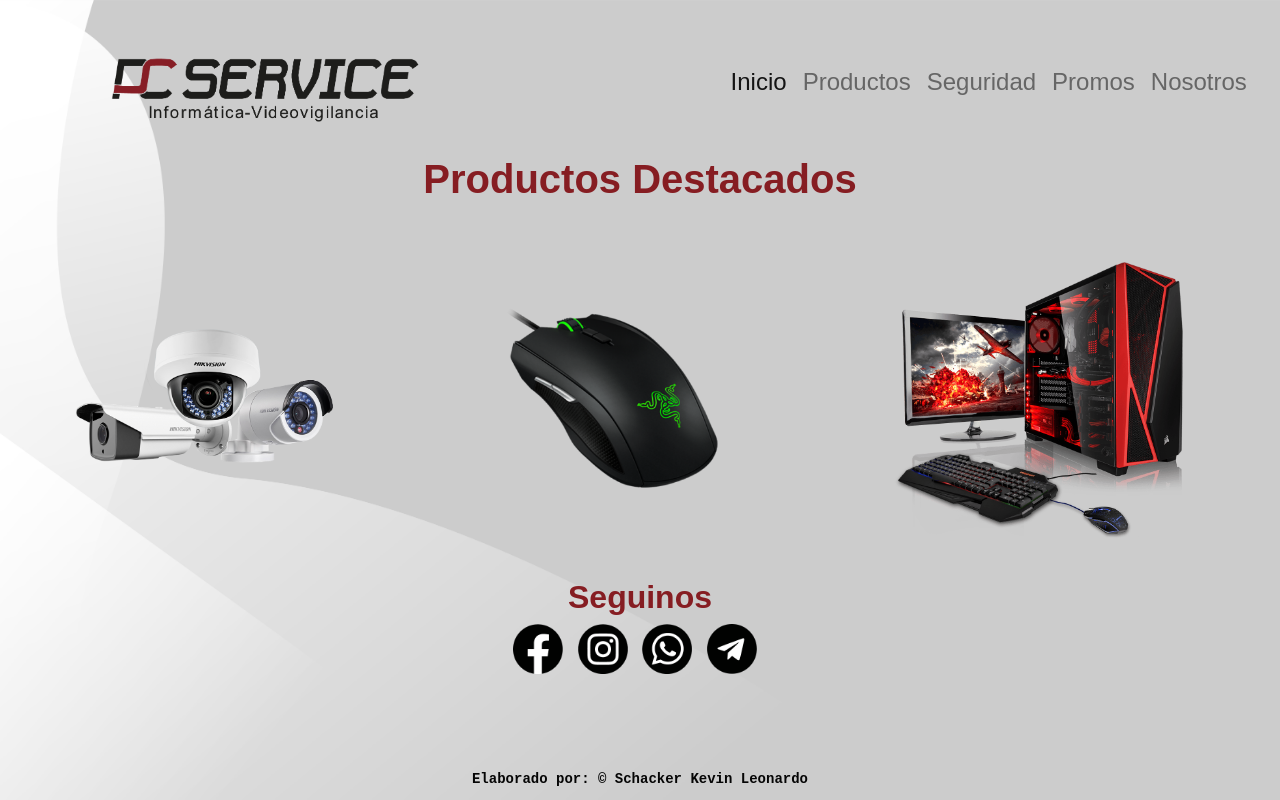
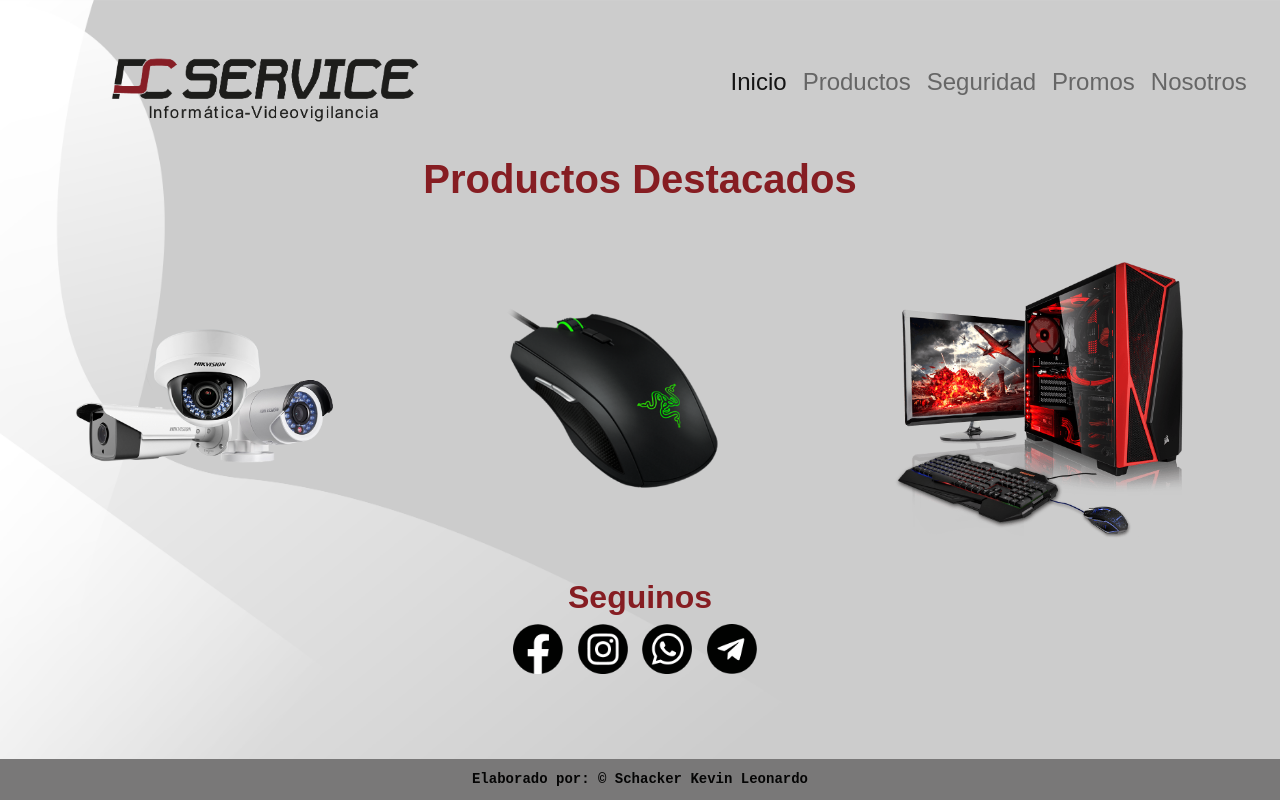
Before and after one commit to KevinSchacker/ENTREGA-2-SCHACKER-KEVIN-CODERHOUSE-20-05, a plain HTML site: page index.html in a window 1280 px wide. Drawn offline with nearby package versions, Linux system fonts and the light colour scheme.

Commit message:
cambio fondo footer

```diff
--- a/CSS/style.css
+++ b/CSS/style.css
@@ -110,7 +110,7 @@ body {
 /* Estilos para el pie de página */
 footer {
     text-align: center;
-    background-color:transparent;
+    background-color:rgb(121, 120, 120);
     padding: 10px;
     font-size: 14px;
     font-family: monospace;
```
